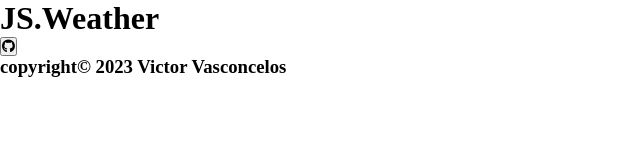
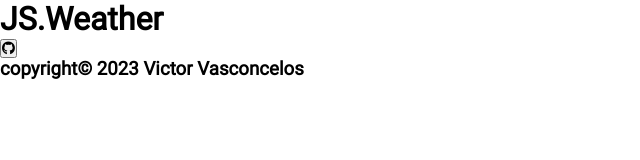
Before and after one commit to Victorcelos/weather-app, a React (Vite) app: page / in a window 1280 px wide. Shown: the top 160 px of the page, without its empty margins (0-640 px from the left). Built offline with nearby package versions, Linux system fonts and the light colour scheme.

Commit message:
:lipstick: Update index.css

```diff
--- a/src/styles/index.css
+++ b/src/styles/index.css
@@ -15,3 +15,7 @@
     padding: 0;
     box-sizing: border-box;
 }
+
+body {
+    font-family: 'Roboto', Arial, Helvetica, sans-serif;
+}
```
